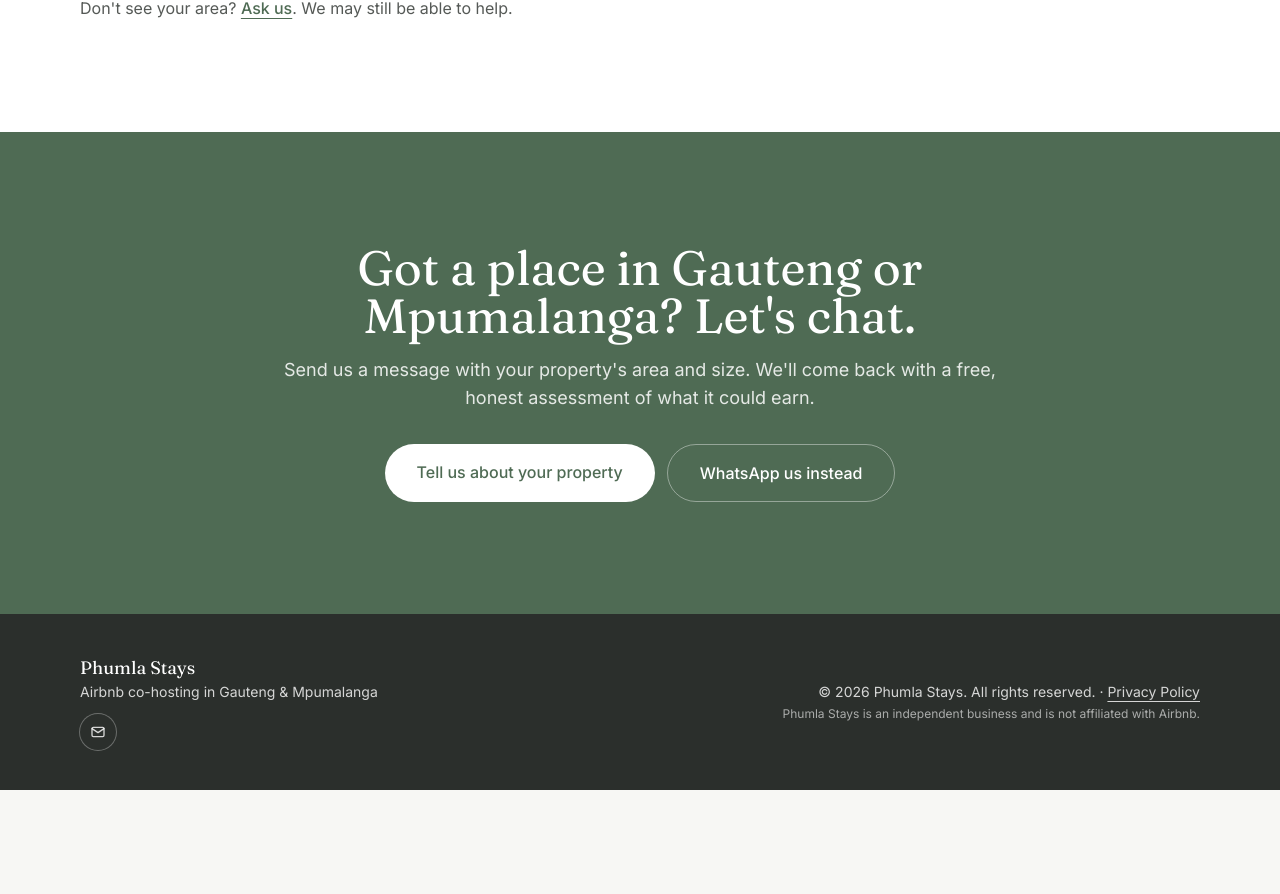
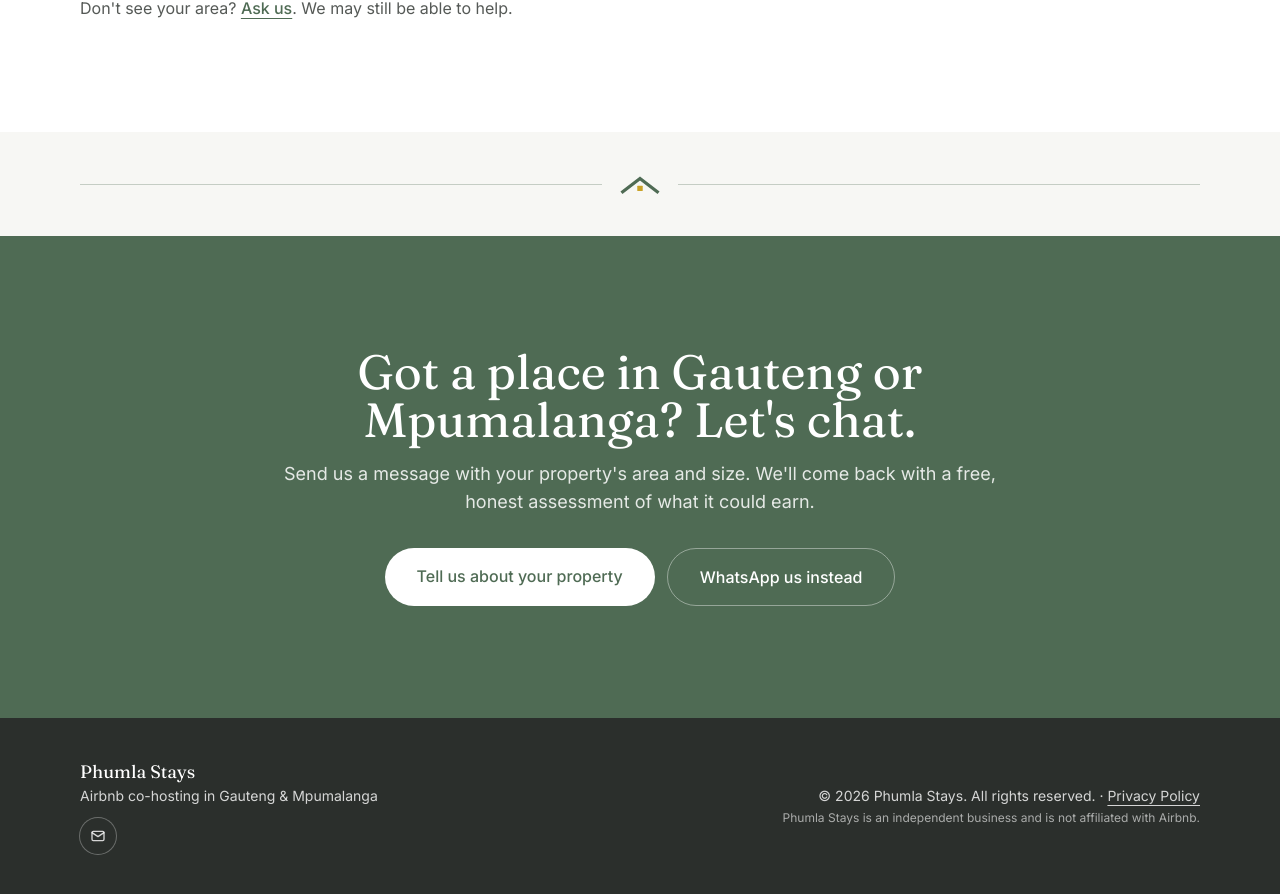
Before and after one commit to phumlamlotshwa/phumla-stays, a Next.js app: page / in a window 1280 px wide. Shown: the part 3715-4609 px from the top of the page. Before the commit the page ends 4505 px from the top, so only its background shows below. Built offline with nearby package versions, Linux system fonts and the light colour scheme.

Commit message:
Replace gold bars with roofline divider

```diff
--- a/src/app/page.tsx
+++ b/src/app/page.tsx
@@ -4,6 +4,7 @@ import Services from "@/components/Services";
 import EarningsCalculator from "@/components/EarningsCalculator";
 import HowItWorks from "@/components/HowItWorks";
 import Areas from "@/components/Areas";
+import RoofDivider from "@/components/RoofDivider";
 import Contact from "@/components/Contact";
 import Footer from "@/components/Footer";
 
@@ -19,6 +20,8 @@ export default function Home() {
         <EarningsCalculator />
         <HowItWorks />
         <Areas/>
+        <RoofDivider />
+
         <Contact />
       </main>
       <Footer />
--- /dev/null
+++ b/src/components/RoofDivider.tsx
@@ -0,0 +1,18 @@
+export default function RoofDivider() {
+  return (
+    <div aria-hidden="true" className="mx-auto flex max-w-6xl items-center gap-4 px-4 py-10">
+      <span className="h-px flex-1 bg-sage-dark/30" />
+      <svg viewBox="0 0 40 22" className="h-6 w-11 shrink-0">
+        <path
+          d="M3 19 L20 6 L37 19"
+          fill="none"
+          stroke="#4F6B54"
+          strokeWidth={3}
+          strokeLinejoin="miter"
+        />
+        <rect x="17.5" y="12.5" width="5" height="5" rx="0.5" fill="#C9A227" />
+      </svg>
+      <span className="h-px flex-1 bg-sage-dark/30" />
+    </div>
+  );
+}
```
